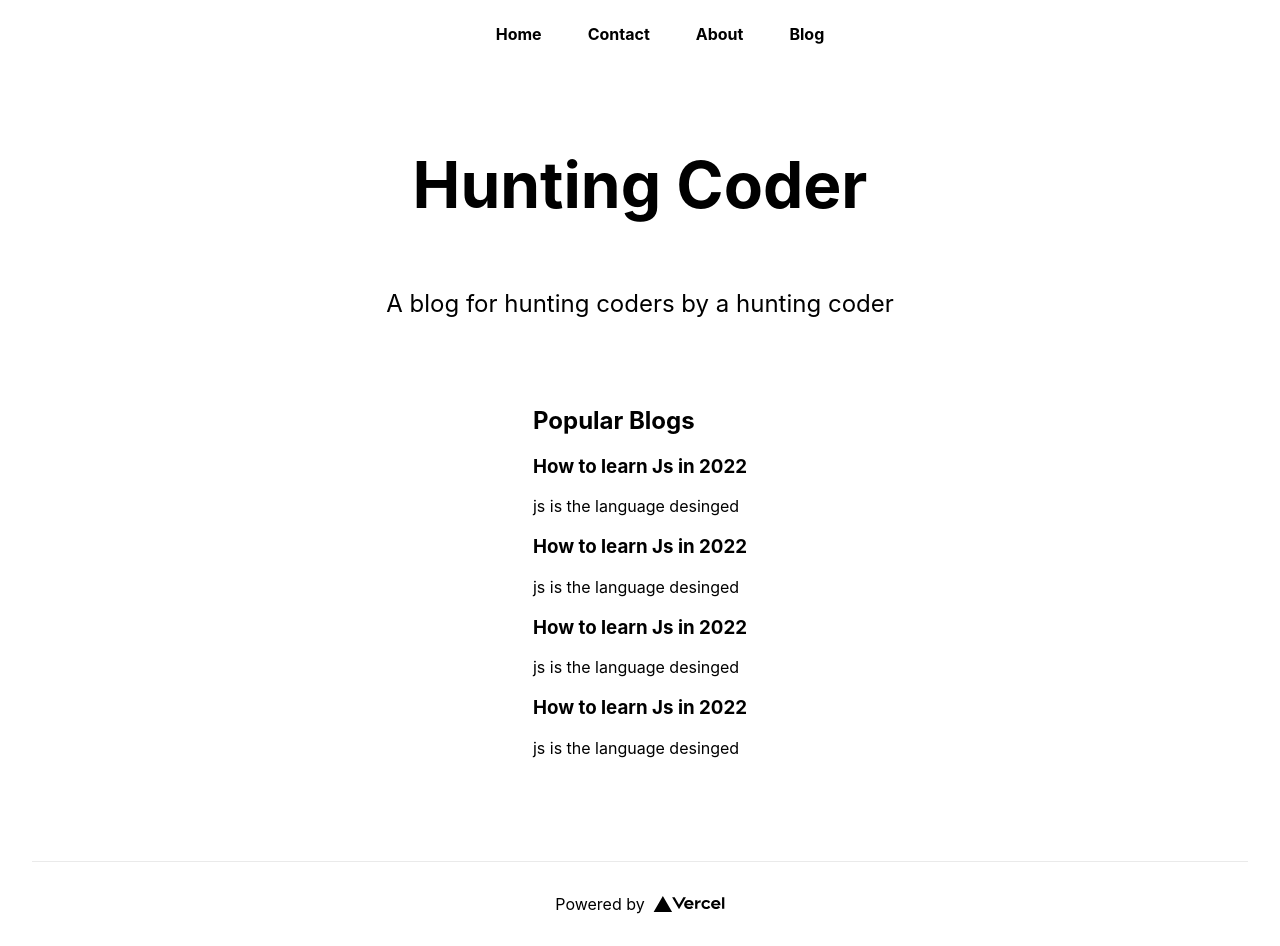
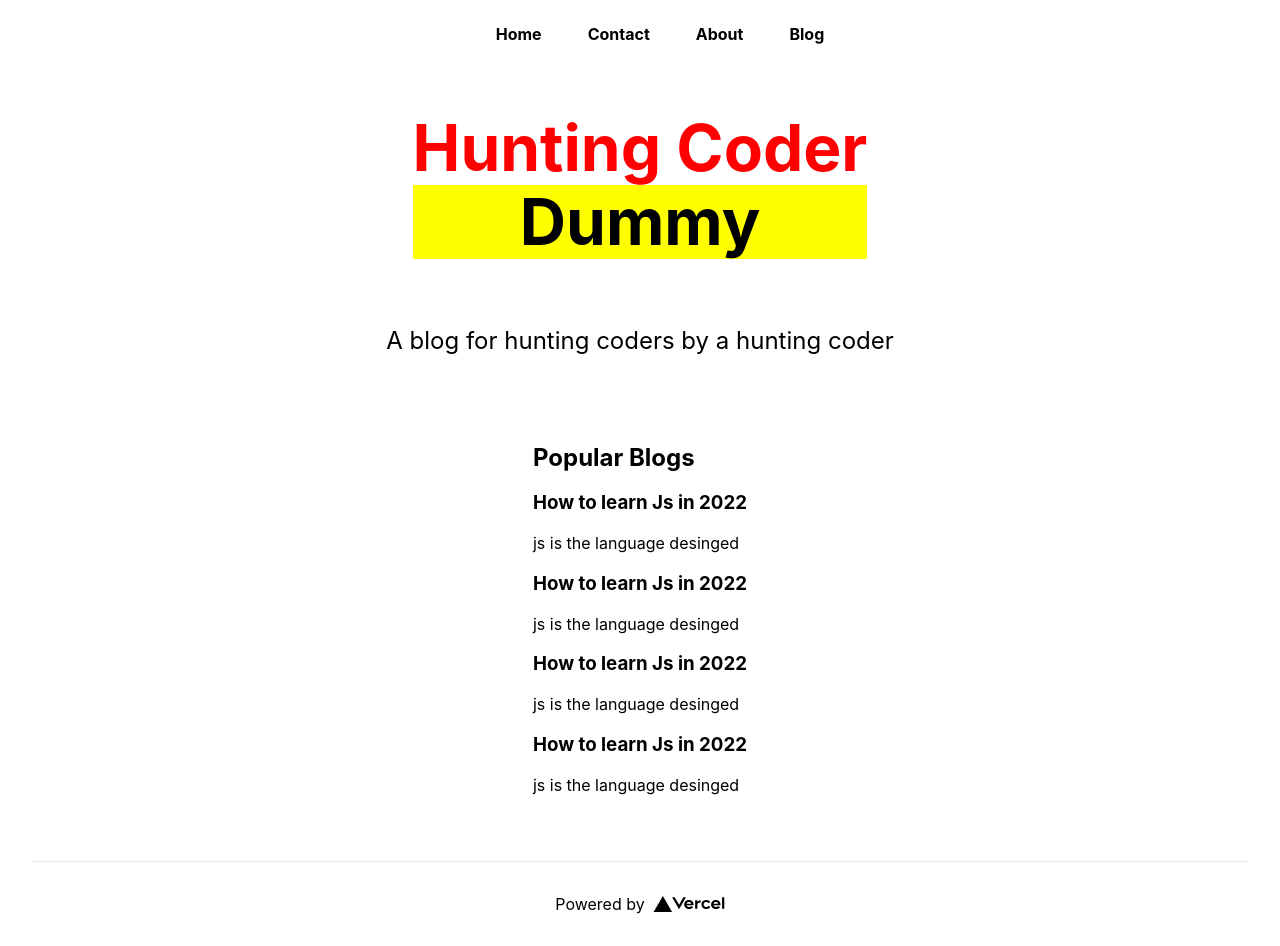
Before and after one commit to AryanSisodiya/huntingcoder, a Next.js app: page / in a window 1280 px wide. Built offline with nearby package versions, Linux system fonts and the light colour scheme.

Commit message:
tut 12 done

```diff
--- /dev/null
+++ b/components/dummy.js
@@ -0,0 +1,18 @@
+import React from 'react'
+
+const Dummy = () => {
+  return (
+    <>
+    <style jsx>
+        {`
+            .dummy {
+                background: yellow;
+            }
+        `}
+    </style>
+        <div className='dummy'>Dummy</div>
+    </>
+  )
+}
+
+export default Dummy
--- a/pages/_app.js
+++ b/pages/_app.js
@@ -1,4 +1,5 @@
 import '../styles/globals.css'
+// import '../styles/styles.css';
 
 function MyApp({ Component, pageProps }) {
   return <Component {...pageProps} />
--- a/pages/index.js
+++ b/pages/index.js
@@ -4,10 +4,18 @@
 // import styles1 from '../styles/Home2.module.css';
 // import Script from "next/script";
 import Link from 'next/link';
+import Dummy from '../components/dummy';
 
 export default function Home() {
   return (
     <div className={styles.container}>
+      <style jsx>
+        {`
+          .mySpan {
+            color: red;
+          }
+        `}
+      </style>
       <Head>
         <title>Hunting Coder</title>
         <meta name="description" content="Generated by create next app" />
@@ -26,7 +34,8 @@
 
       <main className={styles.main}>
         <h1 className={styles.title}>
-          Hunting Coder
+          <span className="mySpan dummy">Hunting Coder</span>
+          <Dummy />
         </h1>
 
         <p className={styles.description}>
--- /dev/null
+++ b/styles/styles.css
@@ -0,0 +1,3 @@
+body {
+    background-color: red;
+}
```
